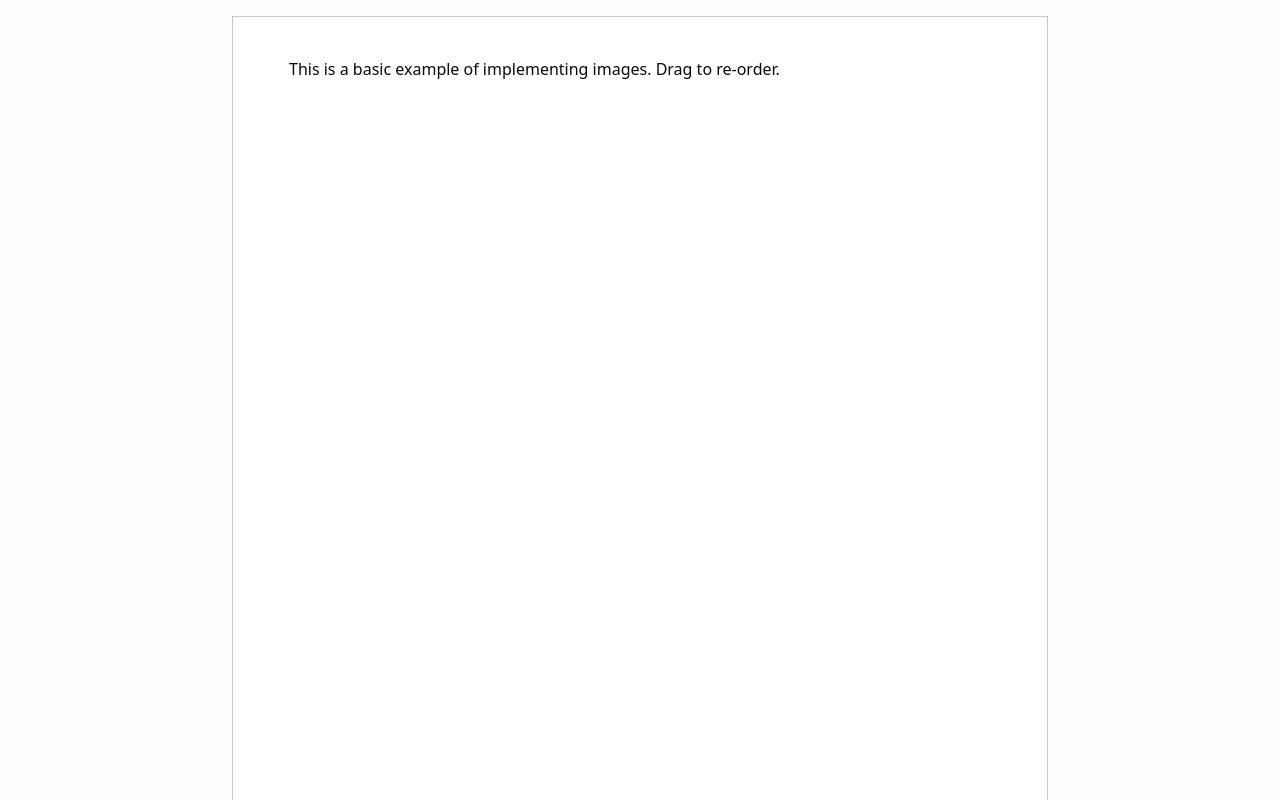
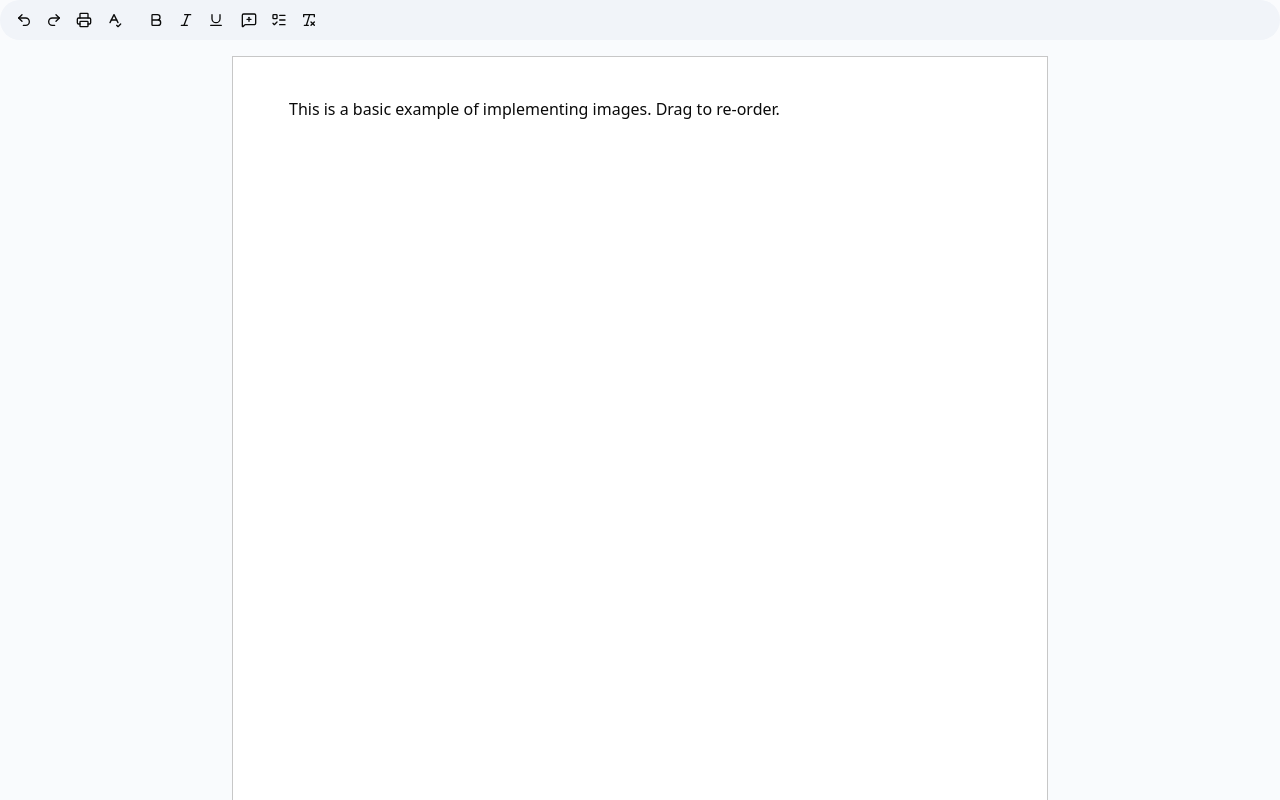
Before and after one commit to mahm0udnasr/Google-Docs-Clone, a Next.js app: page /documents/123 in a window 1280 px wide. Shown: the top 800 px of the page. Built offline with nearby package versions, Linux system fonts and the light colour scheme.

Commit message:
add toolbar in doc page

```diff
--- a/app/documents/[documentId]/page.tsx
+++ b/app/documents/[documentId]/page.tsx
@@ -1,4 +1,5 @@
 import { Editor } from "./editor";
+import Toolbar from "./toolbar";
 interface DocumentPageProps {
   params: Promise<{ documentId: string }>;
 }
@@ -7,6 +8,7 @@ const DocumentPage = async ({ params }: DocumentPageProps) => {
   const documentId = (await params).documentId;
   return (
     <div className="min-h-screen bg-[#FAFBFD]">
+      <Toolbar />
       <Editor />
     </div>
   );
--- /dev/null
+++ b/app/documents/[documentId]/toolbar.tsx
@@ -0,0 +1,170 @@
+"use client";
+import { Separator } from "@/components/ui/separator";
+import { cn } from "@/lib/utils";
+import { useEditorStore } from "@/store/use-editor-store";
+import {
+  BoldIcon,
+  ItalicIcon,
+  ListTodoIcon,
+  LucideIcon,
+  MessageSquarePlusIcon,
+  PrinterIcon,
+  Redo2Icon,
+  RemoveFormattingIcon,
+  SpellCheckIcon,
+  UnderlineIcon,
+  Undo2Icon,
+} from "lucide-react";
+import { flightRouterStateSchema } from "next/dist/server/app-render/types";
+
+interface ToolbarButtonProps {
+  onClick?: () => void;
+  isActive?: boolean;
+  icon: LucideIcon;
+}
+
+const ToolbarButton = ({
+  onClick,
+  isActive,
+  icon: Icon,
+}: ToolbarButtonProps) => {
+  return (
+    <button
+      onClick={onClick}
+      className={cn(
+        "text-sm h-7 min-w-7 flex items-center justify-center rounded-sm hover:bg-neutral-200/80",
+        isActive && "bg-neutral-200/80"
+      )}
+    >
+      <Icon className="size-4" />
+    </button>
+  );
+};
+
+const Toolbar = () => {
+  const { editor } = useEditorStore();
+  const sections: {
+    label: string;
+    icon: LucideIcon;
+    onClick: () => void;
+    isActive?: boolean;
+  }[][] = [
+    [
+      {
+        label: "Undo",
+        icon: Undo2Icon,
+        onClick: () => editor?.chain().focus().undo().run(),
+      },
+      {
+        label: "Redo",
+        icon: Redo2Icon,
+        onClick: () => editor?.chain().focus().redo().run(),
+      },
+      {
+        label: "Print",
+        icon: PrinterIcon,
+        onClick: () => window.print(),
+      },
+      {
+        label: "Spell Check",
+        icon: SpellCheckIcon,
+        onClick: () => {
+          const current = editor?.view.dom.getAttribute("spellcheck");
+          editor?.view.dom.setAttribute(
+            "spellcheck",
+            current === "false" ? "true" : "false"
+          );
+        },
+      },
+    ],
+    [
+      {
+        label: "Bold",
+        icon: BoldIcon,
+        isActive: editor?.isActive("bold"),
+        onClick: () => editor?.chain().focus().toggleBold().run(),
+      },
+      {
+        label: "Italic",
+        icon: ItalicIcon,
+        isActive: editor?.isActive("italic"),
+        onClick: () => editor?.chain().focus().toggleItalic().run(),
+      },
+      {
+        label: "Underline",
+        icon: UnderlineIcon,
+        isActive: editor?.isActive("underline"),
+        onClick: () => editor?.chain().focus().toggleUnderline().run(),
+      },
+    ],
+    [
+      {
+        label: "Comment",
+        icon: MessageSquarePlusIcon,
+        isActive: false, // TODO: enable this functionality
+        onClick: () => console.log("TODO: Comment"),
+      },
+      {
+        label: "List Todo",
+        icon: ListTodoIcon,
+        isActive: editor?.isActive("taskList"),
+        onClick: () => editor?.chain().focus().toggleTaskList().run(),
+      },
+      {
+        label: "Remove Formatting",
+        icon: RemoveFormattingIcon,
+        onClick: () => editor?.chain().focus().unsetAllMarks().run(),
+      },
+    ],
+  ];
+  return (
+    <div className="bg-[#F1F4F9] px-2.5 py-0.5 rounded-3xl min-h-10 flex items-center gap-x-0.5 overflow-x-auto">
+      {sections[0].map((item) => (
+        <ToolbarButton key={item.label} {...item} />
+      ))}
+      <Separator
+        orientation="vertical"
+        style={{ height: "24px !important" }}
+        className="bg-neutral-300"
+      />
+      {/* TODO: Font family */}
+      <Separator
+        orientation="vertical"
+        style={{ height: "24px !important" }}
+        className="bg-neutral-300"
+      />
+      {/* TODO: Heading */}
+      <Separator
+        orientation="vertical"
+        style={{ height: "24px !important" }}
+        className="bg-neutral-300"
+      />
+      {/* TODO: Font size */}
+      <Separator
+        orientation="vertical"
+        style={{ height: "24px !important" }}
+        className="bg-neutral-300"
+      />
+      {sections[1].map((item) => (
+        <ToolbarButton key={item.label} {...item} />
+      ))}
+      {/* TODO: TextColor */}
+      {/* TODO: Highlight Color */}
+      <Separator
+        orientation="vertical"
+        style={{ height: "24px !important" }}
+        className="bg-neutral-300"
+      />
+      {/* TODO: Link */}
+      {/* TODO: Image */}
+      {/* TODO: Align */}
+      {/* TODO: Line height */}
+      {/* TODO: List */}
+      {sections[2].map((item) => (
+        <ToolbarButton key={item.label} {...item} />
+      ))}
+    </div>
+  );
+};
+
+export default Toolbar;
```
